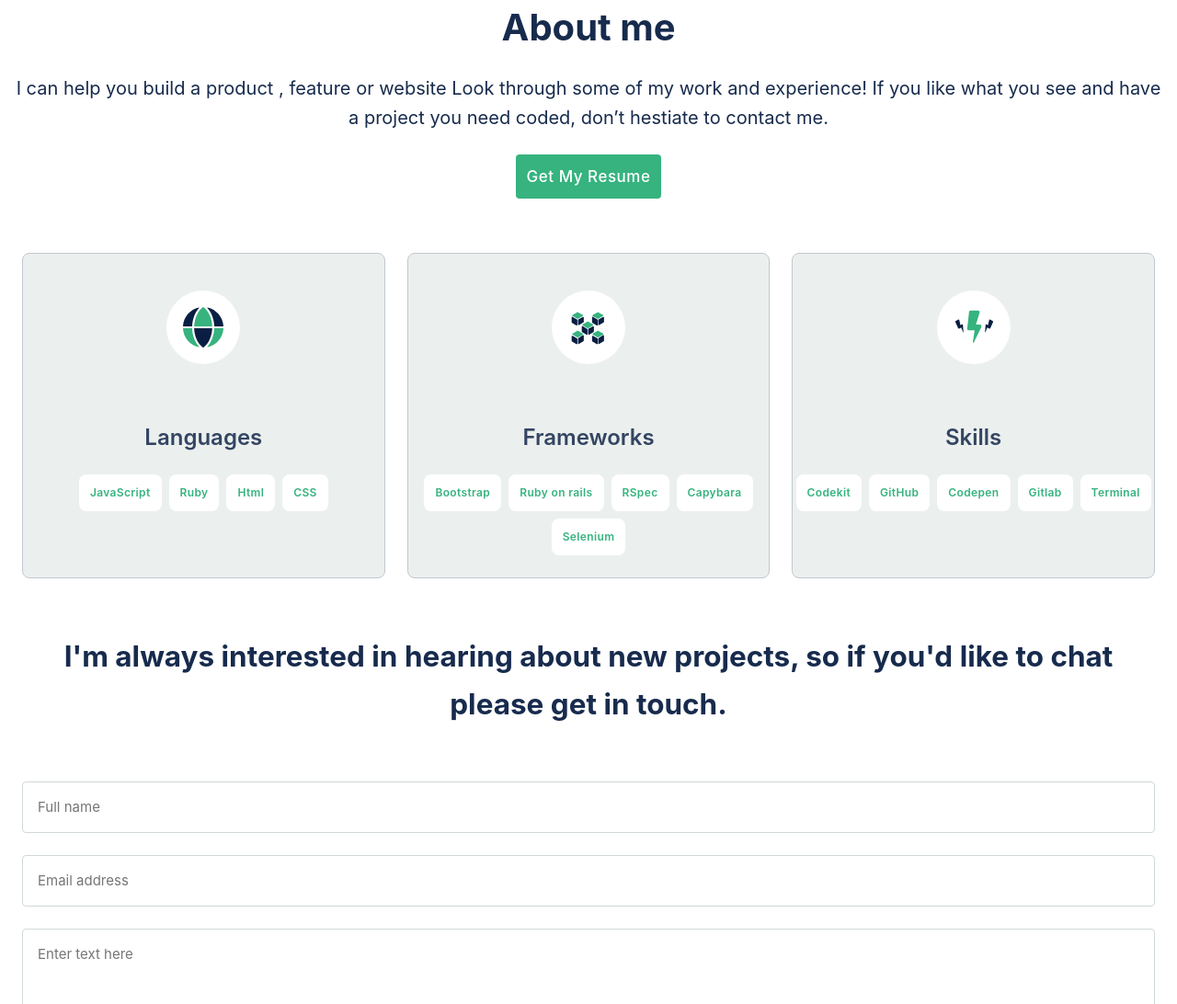
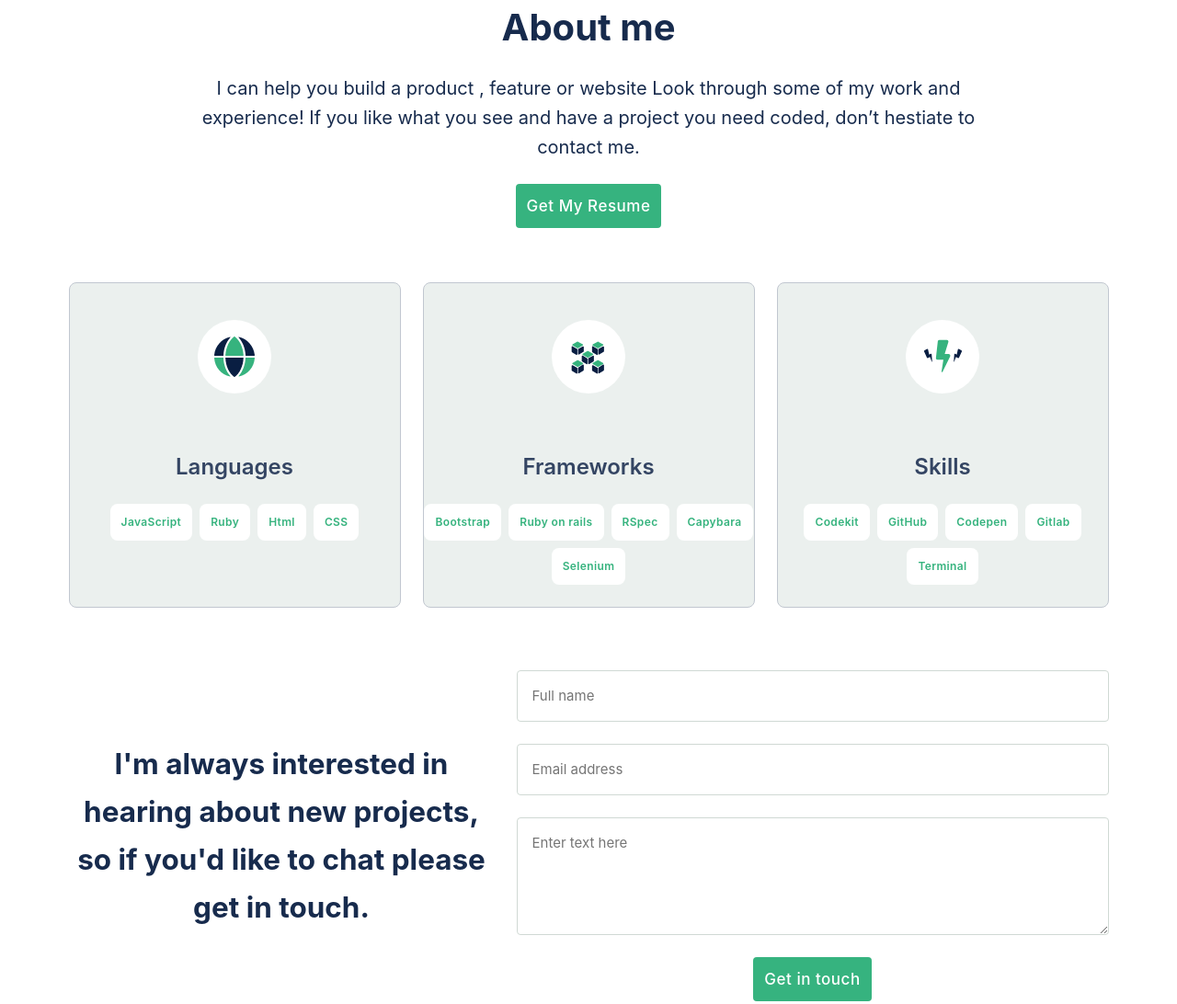
Before and after one commit to fmanimashaun/My-Portfolio, a plain HTML site: page index.html in a window 1280 px wide. Shown: the part 1648-2740 px from the top of the page at 92% size. Drawn offline with Linux system fonts and the light colour scheme; a web font is replaced by a local one.

Commit message:
Update contact section html and css structure

```diff
--- a/css/styles.css
+++ b/css/styles.css
@@ -296,13 +296,17 @@ header {
   background-position: center;
 }
 
+.about-content > * {
+  max-inline-size: 920px;
+  padding-inline: 12px;
+  margin: auto;
+}
 
 .about-content > * + * {
   margin-block-start: 24px;
 }
 
 .about-content-header {
-  margin-inline: 24px;
   font-weight: 700;
   font-size: 40px;
   line-height: 52px;
@@ -311,7 +315,6 @@ header {
 }
 
 .about-content-text {
-  margin-inline: 12px;
   font-size: 20px;
   font-weight: 400;
   line-height: 32px;
@@ -342,11 +345,13 @@ header {
 
 /* Creating a grid items wrapping effect */
 .about-tech {
-  padding-inline: 24px;
-  padding-block: 59px;
   display: grid;
   grid-template-columns: repeat(auto-fit, minmax(300px, 1fr));
   gap: 32px 24px;
+  padding-inline: 24px;
+  padding-block: 59px;
+  max-inline-size: 1179px;
+  margin-inline: auto;
 }
 
 .about-tech-stack {
@@ -406,9 +411,10 @@ header {
   display: flex;
   flex-direction: column;
   align-items: center;
+  max-inline-size: 1179px;
   padding-inline: 24px;
   padding-block-end: 7px;
-  margin-block-end: 9px;
+  margin: 9px auto;
   background-image: url("../img/contact.svg");
   background-repeat: no-repeat;
   background-size: cover;
@@ -418,6 +424,7 @@ header {
 .contact-content-intro {
   flex-basis: 100%;
   margin-block-end: 58px;
+  max-inline-size: 463px;
   font-weight: 700;
   font-size: var(--fs-2);
   line-height: 52px;
@@ -490,7 +497,24 @@ header {
 
 .contact-social {
   display: flex;
-  justify-content: space-around;
+  justify-content: center;
   align-items: center;
   gap: 20px;
 }
+
+@media only screen and (min-width: 800px) {
+  .contact-content {
+      flex-direction: row;
+      gap: 24px;
+      align-items: stretch;
+      padding-block-end: 0;
+  }
+
+    .contact-content > * {
+      margin: 0;
+    }
+
+    .contact-content-intro {
+      margin-block: auto;
+    }
+}
--- a/index.html
+++ b/index.html
@@ -241,7 +241,8 @@
 						<textarea name="message" id="message" maxlength="500" cols="30" rows="4" placeholder="Enter text here" required></textarea>
 						<input class="contact-content-btn" type="submit" value="Get in touch">
 					</form>
-					<ul class="contact-social">
+				</article>
+				<ul class="contact-social">
 						<li>
 							<a href="https://twitter.com/fmanimashaun" target="_blank">
 								<img class="social-img" src="img/twitter.svg" alt="twitter icon">
@@ -268,7 +269,6 @@
 							</a>
 						</li>
 					</ul>
-				</article>
 			</section>
 		</footer>
 	</div>
```
